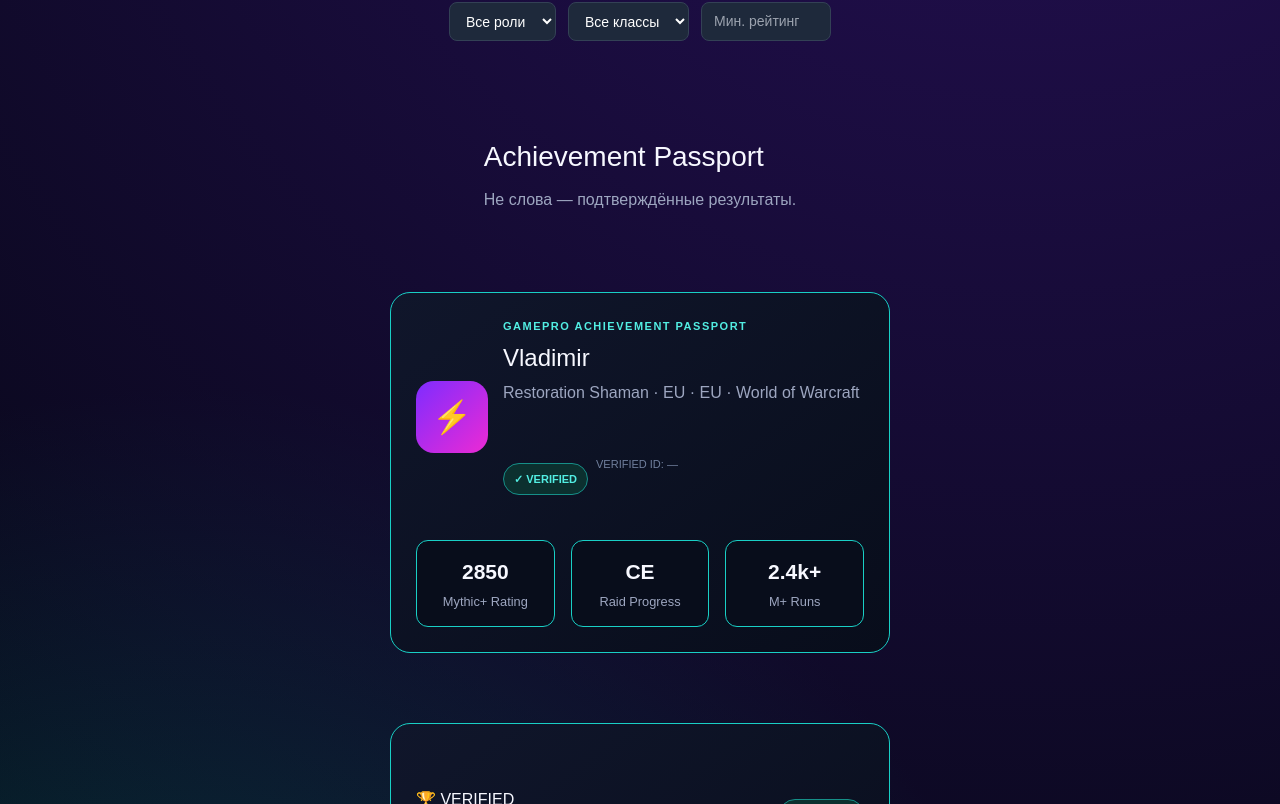
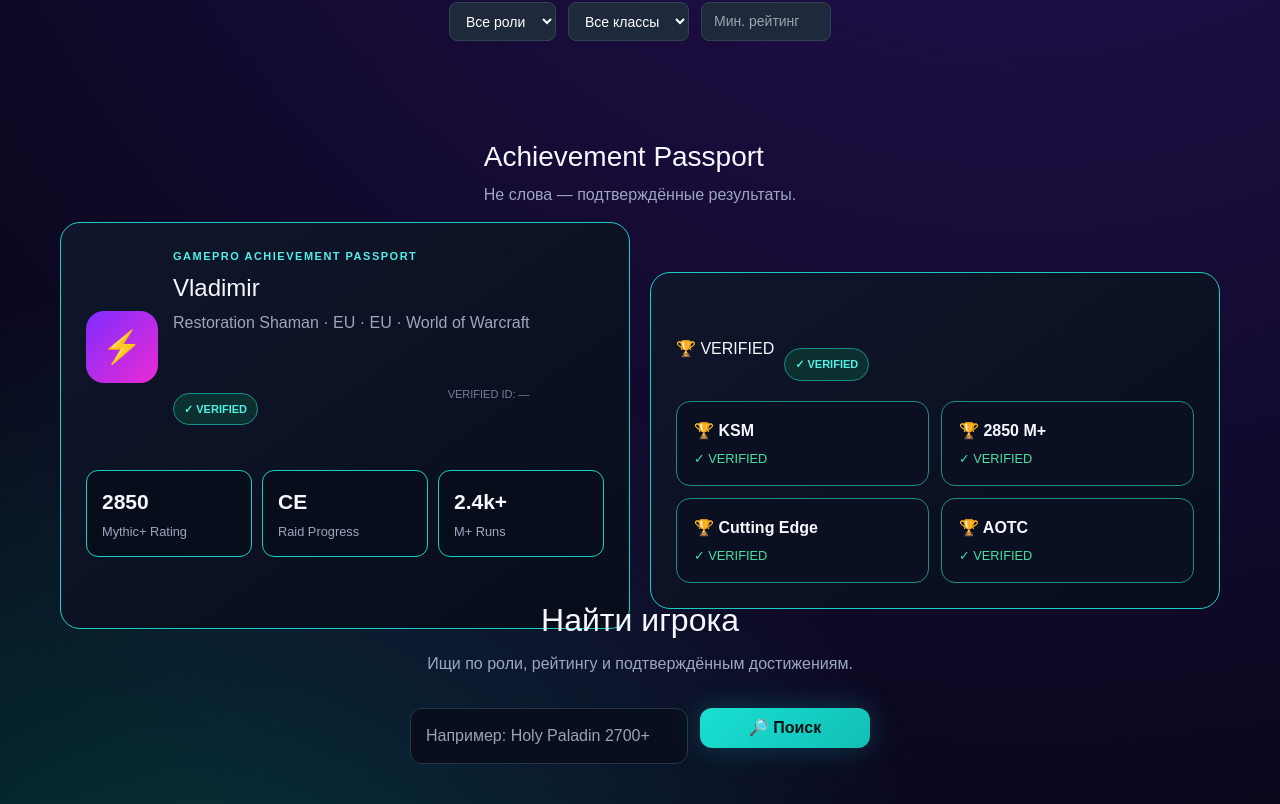
Before and after one commit to vesttrading/gamepro-market, a Next.js app: page / in a window 1280 px wide. Shown: the part 516-1320 px from the top of the page. Built offline with nearby package versions, Linux system fonts and the light colour scheme; no server answers.

Commit message:
Update CSS for sectionHead and passport alignment
Refactor styles for sectionHead and passport layout.

```diff
--- a/app/globals.css
+++ b/app/globals.css
@@ -61,63 +61,47 @@ div[style*="justifyContent: \"space-between\""] {
   margin: 0 auto 0 auto !important;
 }
 
-/* Выравниваем контент внутри верхней панели по левому краю */
-.sectionHead {
+/* =======================================================
+   ФИНАЛЬНЫЙ ЧИСТЫЙ КОД ДЛЯ КАРТОЧКИ PASSPORT
+   ======================================================= */
+
+/* 1. Собираем иконку и весь текст в одну ровную строку по центру карточки */
+.sectionHead,
+#passport > div:first-child {
     display: flex !important;
-    align-items: center !important;     /* Центрирует иконку и текст по горизонтальной оси */
-    justify-content: center !important; /* Удерживает всю группу по центру карточки */
-}
-
-/* Прижимаем текст внутри текстового блока влево */
-.sectionHead > div {
-    text-align: left !important;
-}
-
-/* Выстраиваем имя, описание и кнопку VERIFIED строго друг под другом по левой линии */
-.sectionHead h1,
-.sectionHead p,
-.sectionHead button,
-.sectionHead [class*="verified"] {
-    margin-left: 0 !important;
-    margin-right: auto !important;
-    text-align: left !important;
-}
-
-.sectionHead > div:first-child > p,
-.sectionHead p {
-    margin-top: 10px !important;
-}
-
-#passport .grid2 {
-    display: grid !important;
-    grid-template-columns: 1fr !important;
-    gap: 20px !important;
-    width: 100% !important;
-    max-width: 500px !important;
-    margin: 20px auto 140px auto !important;
-    padding: 0 !important;
-    box-sizing: border-box !important;
-}
-
-/* 1. Полный сброс вертикального контейнера в паспорте */
-#passport div[class*="grid"] > div:first-child > div:last-child {
-    display: flex !important;
-    flex-direction: row !important; /* Намертво заставляем встать в ряд */
-    align-items: center !important;
-    justify-content: center !important;
-    gap: 16px !important;
+    flex-direction: row !important;     /* Иконка слева, текст справа */
+    align-items: center !important;     /* Выравнивание по высоте */
+    justify-content: center !important; /* Вся конструкция строго по центру карточки */
+    gap: 24px !important;               /* Аккуратный зазор между иконкой и текстом */
     width: 100% !important;
 }
 
-/* 2. Принудительная настройка для самих карточек, чтобы они не растягивались */
-#passport div[class*="grid"] > div:first-child > div:last-child > div,
-#passport div[class*="grid"] > div:first-child > div:last-child > a {
+/* 2. Наводим порядок внутри текстового блока */
+.sectionHead > div,
+#passport > div:first-child > div {
     display: flex !important;
-    flex-direction: column !important; /* Текст внутри карточки оставляем столбиком */
-    align-items: center !important;
+    flex-direction: column !important;  /* Имя, описание и кнопка идут друг под другом */
+    align-items: flex-start !important; /* Прижимаем всё внутри блока к ЛЕВОМУ краю */
+    text-align: left !important;        /* Текст выравнивается по левой стороне */
+    margin: 0 !important;               /* Сбрасываем старые поломанные отступы */
+}
+
+/* 3. Корректируем кнопку VERIFIED, чтобы она стояла строго слева под текстом */
+.sectionHead button,
+#passport button,
+.sectionHead [class*="verified"],
+#passport [class*="verified"] {
+    margin-left: 0 !important;
+    margin-right: auto !important;
+    margin-top: 12px !important;        /* Небольшой красивый отступ сверху от текста */
+}
+
+/* 4. Оставляем нижние три плитки с рейтингом ровно по центру карточки */
+#passport div[class*="grid"],
+.grid {
     justify-content: center !important;
-    width: auto !important;
-    flex: 1 !important;
+    margin-left: auto !important;
+    margin-right: auto !important;
 }
 
 /* 3. Блок с НИЖНИМИ карточками ачивок (4 штуки) - строго в ОДНУ СТРОКУ */
```
